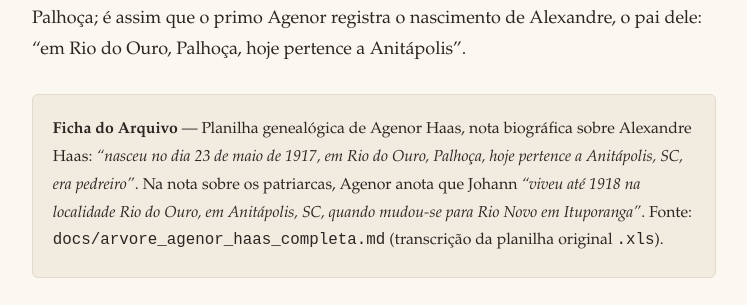
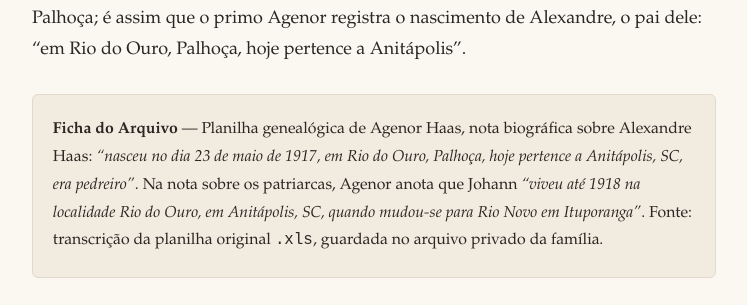
Before and after one commit to reinaldohaas/reinaldohaas.github.io, a plain HTML site: page reinaldohaas/arvore_genealogica/06_anjos_de_gesso.html in a window 1280 px wide. Shown: the part 1483-1788 px from the top of the page, without its empty margins (266-1013 px from the left). Drawn offline with Linux system fonts and the light colour scheme.

Commit message:
Livro: atualiza Cap. 6 (fonte da planilha do Agenor agora privada)
Co-Authored-By: Claude Opus 5.5 <noreply@anthropic.com>

```diff
--- a/reinaldohaas/arvore_genealogica/06_anjos_de_gesso.html
+++ b/reinaldohaas/arvore_genealogica/06_anjos_de_gesso.html
@@ -22,7 +22,7 @@
 <p><em>Rio do Ouro, Núcleo Colonial de Anitápolis — 1913 a 1918</em></p>
 <p>De Laguna, a família foi para o interior, subindo as encostas da Serra Geral até um lugar chamado Rio do Ouro. Hoje, Rio do Ouro pertence ao município de Anitápolis, na região serrana a sudoeste da Grande Florianópolis. Naquele tempo, pertencia a Palhoça; é assim que o primo Agenor registra o nascimento de Alexandre, o pai dele: “em Rio do Ouro, Palhoça, hoje pertence a Anitápolis”.</p>
 <div class="ficha">
-<p><strong>Ficha do Arquivo</strong> — Planilha genealógica de Agenor Haas, nota biográfica sobre Alexandre Haas: <em>“nasceu no dia 23 de maio de 1917, em Rio do Ouro, Palhoça, hoje pertence a Anitápolis, SC, era pedreiro”</em>. Na nota sobre os patriarcas, Agenor anota que Johann <em>“viveu até 1918 na localidade Rio do Ouro, em Anitápolis, SC, quando mudou-se para Rio Novo em Ituporanga”</em>. Fonte: <code>docs/arvore_agenor_haas_completa.md</code> (transcrição da planilha original <code>.xls</code>).</p>
+<p><strong>Ficha do Arquivo</strong> — Planilha genealógica de Agenor Haas, nota biográfica sobre Alexandre Haas: <em>“nasceu no dia 23 de maio de 1917, em Rio do Ouro, Palhoça, hoje pertence a Anitápolis, SC, era pedreiro”</em>. Na nota sobre os patriarcas, Agenor anota que Johann <em>“viveu até 1918 na localidade Rio do Ouro, em Anitápolis, SC, quando mudou-se para Rio Novo em Ituporanga”</em>. Fonte: transcrição da planilha original <code>.xls</code>, guardada no arquivo privado da família.</p>
 </div>
 <p>Anitápolis era um núcleo colonial aberto pelo governo federal poucos anos antes, nas cabeceiras de rios que descem da serra, para receber imigrantes europeus. O nome homenageava Anita Garibaldi, a heroína de Laguna — e há algo de circular nisso que me agrada: a família entrou no Brasil pela terra de Anita e foi viver no lugar batizado com o nome dela. Mais tarde, a partir de 1918, as instalações do núcleo abrigariam um Patronato Agrícola, uma escola-internato para meninos pobres e órfãos que o governo queria transformar em trabalhadores do campo.<a href="#fn1" class="footnote-ref" id="fnref1" role="doc-noteref"><sup>1</sup></a> Mas isso já seria depois da partida dos Haas.</p>
 <p>Marise conta que “junto com um amigo, compraram um pedaço de terra. O Lote 17, em Rio do Ouro”. Não sei quem era o amigo — outro imigrante do barracão, talvez, alguém da mesma viagem. A compra em sociedade diz muito sobre o quanto eles tinham: nem o suficiente para um lote inteiro. E o lote, escreve Marise, era “uma terra ingrata: seca e ácida, sem capacidade de boa produção de alimentos nem para a própria subsistência. Até descobrirem quão inférteis eram, já haviam investido o pouco que tinham.”</p>
```
Also changed, not shown: 2 other files.
